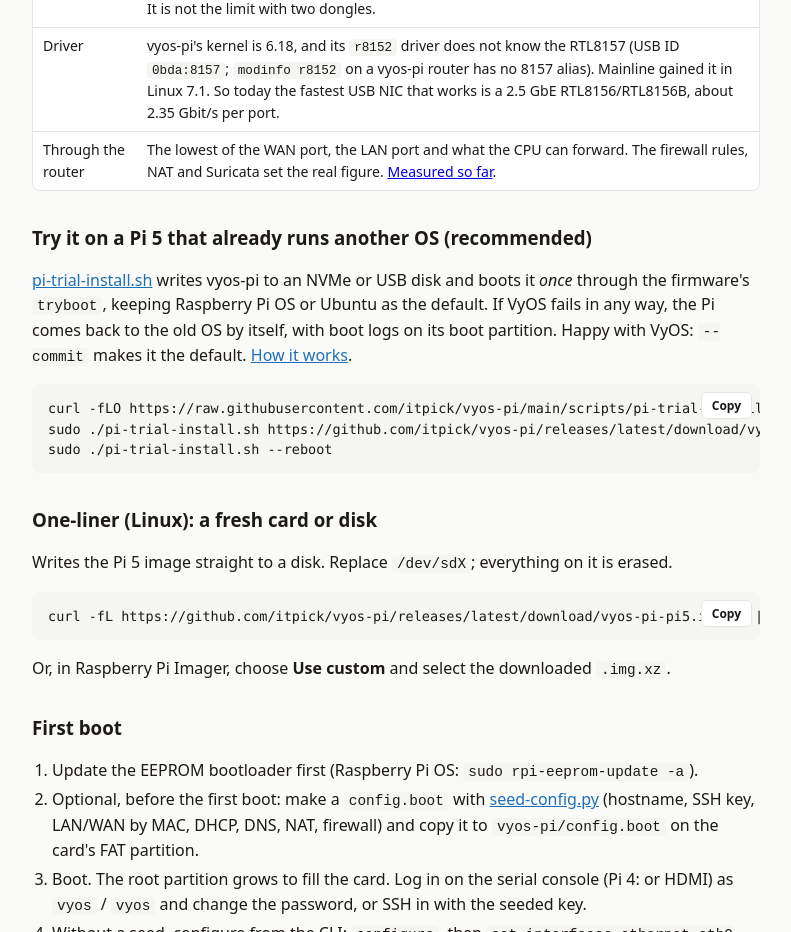
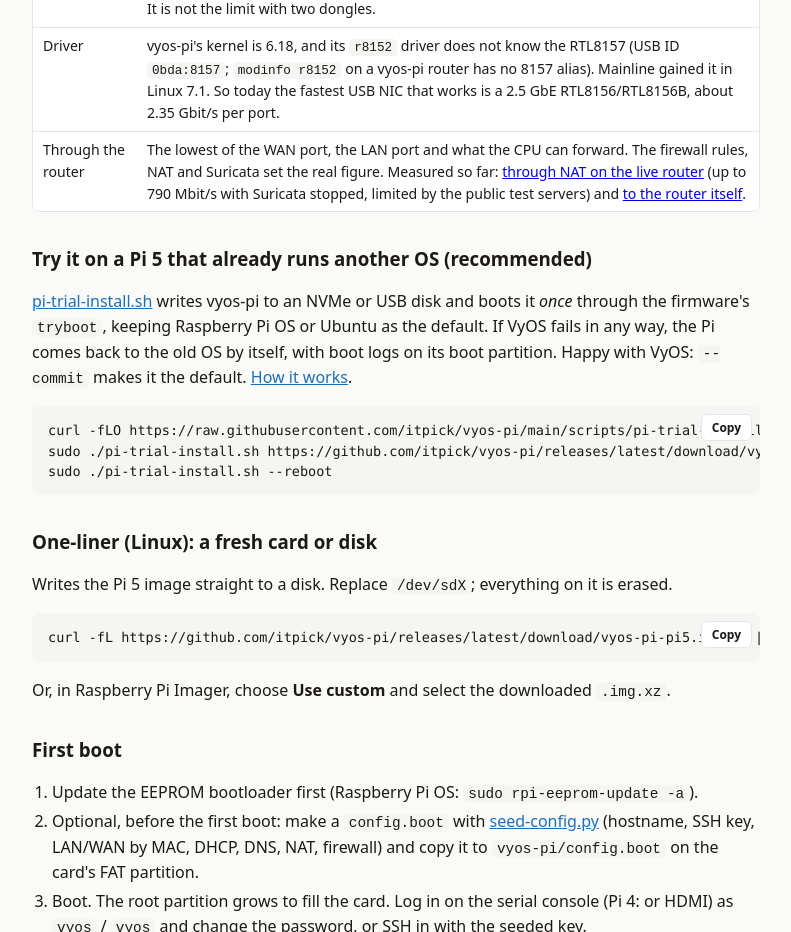
Before and after one commit to itpick/vyos-pi, a plain HTML site: page docs/index.html in a window 1280 px wide. Shown: the part 3761-4693 px from the top of the page, without its empty margins (244-1035 px from the left). Drawn offline with Linux system fonts and the light colour scheme; no server answers.

Commit message:
Pages: throughput-ceiling note links the live NAT results

```diff
--- a/docs/index.html
+++ b/docs/index.html
@@ -181,7 +181,7 @@
     <tr><td>Each blue USB 3.0 port</td><td>5&nbsp;Gbit/s signalling (USB 3.x Gen 1, 8b/10b coding), so at most 4&nbsp;Gbit/s of data. A 5&nbsp;GbE RTL8157 dongle can link at 5&nbsp;Gbit/s, but on a PC's Gen 1 port it moved <a href="https://lkml.iu.edu/hypermail/linux/kernel/2604.0/06464.html">3.47&nbsp;Gbit/s</a> in iperf3 (4.70 on Gen 2). Expect about 3.5&nbsp;Gbit/s per port. Each port has its own USB controller in the RP1 chip.</td></tr>
     <tr><td>RP1 &harr; SoC</td><td><a href="https://www.raspberrypi.com/news/rp1-the-silicon-controlling-raspberry-pi-5-i-o-designed-here-at-raspberry-pi/">PCIe 2.0 x4</a>, about 16&nbsp;Gbit/s each way, shared by both USB ports and the onboard Ethernet. It is not the limit with two dongles.</td></tr>
     <tr><td>Driver</td><td>vyos-pi's kernel is 6.18, and its <code>r8152</code> driver does not know the RTL8157 (USB ID <code>0bda:8157</code>; <code>modinfo r8152</code> on a vyos-pi router has no 8157 alias). Mainline gained it in Linux 7.1. So today the fastest USB NIC that works is a 2.5&nbsp;GbE RTL8156/RTL8156B, about 2.35&nbsp;Gbit/s per port.</td></tr>
-    <tr><td>Through the router</td><td>The lowest of the WAN port, the LAN port and what the CPU can forward. The firewall rules, NAT and Suricata set the real figure. <a href="https://github.com/itpick/vyos-pi/blob/main/docs/comparison/pi5-iperf-vyos-vs-opnsense.md">Measured so far</a>.</td></tr>
+    <tr><td>Through the router</td><td>The lowest of the WAN port, the LAN port and what the CPU can forward. The firewall rules, NAT and Suricata set the real figure. Measured so far: <a href="#live">through NAT on the live router</a> (up to 790&nbsp;Mbit/s with Suricata stopped, limited by the public test servers) and <a href="https://github.com/itpick/vyos-pi/blob/main/docs/comparison/pi5-iperf-vyos-vs-opnsense.md">to the router itself</a>.</td></tr>
   </table></div>
 
   <h3>Try it on a Pi 5 that already runs another OS (recommended)</h3>
```
